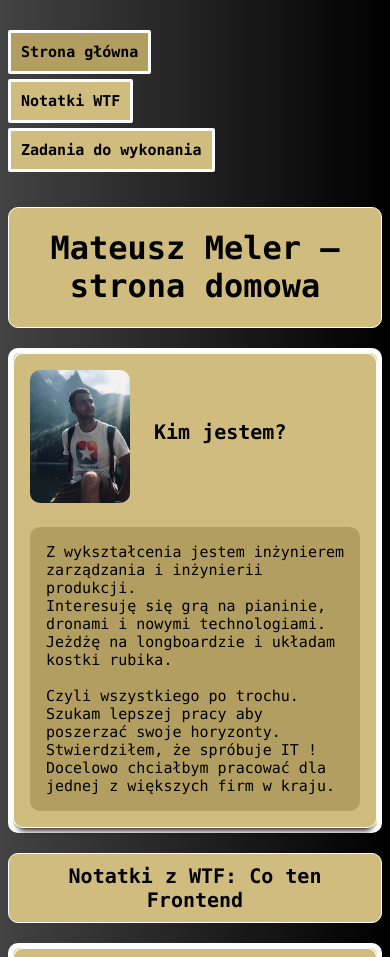
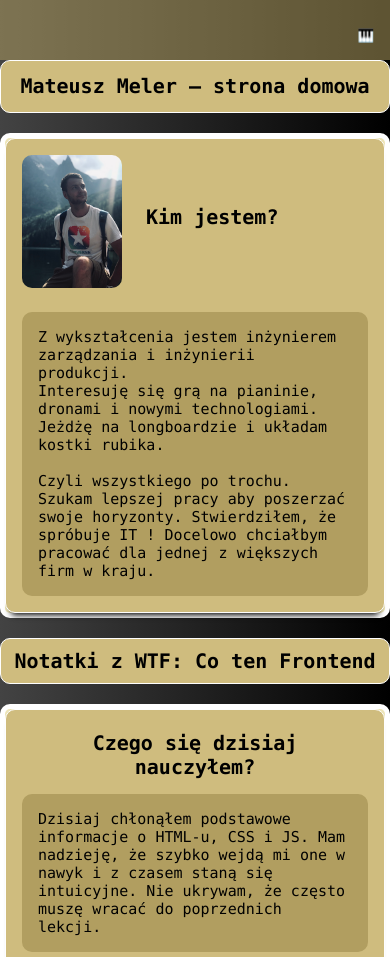
Before and after one commit to Mateusz-Meler/homepage, a plain HTML site: page index.html in a window 390 px wide. Shown: the top 957 px of the page. Drawn offline with Linux system fonts and the light colour scheme.

```diff
--- a/index.html
+++ b/index.html
@@ -8,8 +8,9 @@
   </head>
 
   <body class="monospace">
-    <header id="top">
-      <nav class="navigation">
+    <header class="main-heading" id="top">
+      <button class="hamburger hamburger--js" aria-label="otwórz menu">🎹</button>
+      <nav class="navigation navigation--js">
         <a
           class="navigation__link navigation__link--home-page navigation__link--home-page--js"
           href="index.html"
--- a/main.js
+++ b/main.js
@@ -13,46 +13,25 @@
 const calculate = (myNumber) => myNumber * 7;
 console.log(calculate(8));
 
-const navigation = document.querySelector(".navigation__link--home-page--js");
-const appearMouse = () => {
-  navigation.classList.add("yellow-class");
-};
-navigation.addEventListener("mouseenter", appearMouse);
 
-const dissapearMouse = () => {
-  navigation.classList.remove("yellow-class");
-};
-navigation.addEventListener("mouseleave", dissapearMouse);
+const hamburger = document.querySelector('.hamburger--js');
+hamburger.addEventListener('click', () => {
+    const nav = document.querySelector('.navigation--js');
+    nav.classList.toggle('navigation--open');
+})
 
-const navigation_2 = document.querySelector(".navigation__link--notes--js");
-const appearMouse_2 = () => {
-  navigation_2.classList.add("yellow-class");
-};
-navigation_2.addEventListener("mouseenter", appearMouse_2);
+const navigation = document.querySelector('.navigation__link--home-page--js');
+navigation.addEventListener('mouseenter',() => navigation.classList.add('yellow-class'));
+navigation.addEventListener('mouseleave',() => navigation.classList.remove('yellow-class'));
 
-const dissapearMouse_2 = () => {
-  navigation_2.classList.remove("yellow-class");
-};
-navigation_2.addEventListener("mouseleave", dissapearMouse_2);
+const navigation_2 = document.querySelector('.navigation__link--notes--js');
+navigation_2.addEventListener('mouseenter',() => navigation_2.classList.add('yellow-class'));
+navigation_2.addEventListener('mouseleave',() => navigation_2.classList.remove('yellow-class'));
 
-const navigation_3 = document.querySelector(".navigation__link--tasks--js");
-const appearMouse_3 = () => {
-  navigation_3.classList.add("yellow-class");
-};
-navigation_3.addEventListener("mouseenter", appearMouse_3);
+const navigation_3 = document.querySelector('.navigation__link--tasks--js');
+navigation_3.addEventListener('mouseenter',() => navigation_3.classList.add('yellow-class'));
+navigation_3.addEventListener('mouseleave',() => navigation_3.classList.remove('yellow-class'));
 
-const dissapearMouse_3 = () => {
-  navigation_3.classList.remove("yellow-class");
-};
-navigation_3.addEventListener("mouseleave", dissapearMouse_3);
-
-const topp = document.querySelector(".top--js");
-const appearMouse_4 = () => {
-  topp.classList.add("yellow-class");
-};
-topp.addEventListener("mouseenter", appearMouse_4);
-
-const dissapearMouse_4 = () => {
-  topp.classList.remove("yellow-class");
-};
-topp.addEventListener("mouseleave", dissapearMouse_4);
+const navigation_4 = document.querySelector('.top--js');
+navigation_4.addEventListener('mouseenter',() => navigation_4.classList.add('yellow-class'));
+navigation_4.addEventListener('mouseleave',() => navigation_4.classList.remove('yellow-class'));
--- a/style.css
+++ b/style.css
@@ -12,17 +12,24 @@
   background-image: linear-gradient(to right, #434343 0%, black 100%);
 }
 
+.board {
+  display: grid;
+  grid-template-columns: 1fr 1fr;
+  grid-template-rows: 1fr 1fr 1fr 1fr;
+  row-gap: 20px;
+  column-gap: 30px;
+  background-color: #ece4b7;
+  position: relative;
+  box-sizing: border-box;
+  padding: 30px;
+  border: 5px solid white;
+  border-radius: 10px;
+  margin: 20px 20px 30px 20px;
+}
+
 .monospace {
   font-family: "Lucida Console", Courier, monospace;
   color: #000;
-}
-
-p {
-  background-color: #b19e60;
-  padding: 16px;
-  border-radius: 10px;
-  color: #000;
-  font-size: 20px;
 }
 
 footer {
@@ -30,18 +37,50 @@
   text-align: center;
 }
 
-.top {
-  color: #000;
-  background: #b19e60;
-  padding: 5px;
-  border-radius: 5px;
-  border: 1px solid white;
-  text-decoration: none;
-  margin-bottom: 2px;
+.hamburger {
+  display: none;
 }
 
-.span-yellow {
-  color: yellow;
+.header {
+  color: #000;
+  background: #cfbc7e;
+  border-radius: 10px;
+  border: 1px solid #fefefe;
+  margin: 30px 50px 30px 50px;
+  text-align: center;
+  position: sticky;
+  top: 0;
+  z-index: 1000;
+}
+
+.links {
+  padding: 15px 10px 10px 10px;
+  border: 1px solid #fefefe;
+  border-radius: 5px;
+  position: absolute;
+  right: 10px;
+  bottom: 10px;
+}
+
+.links__facebook {
+  border-radius: 10px;
+}
+
+.links__linkedin {
+  border-radius: 10px;
+}
+
+.main-board {
+  background: #ece4b7;
+  border-radius: 10px;
+  margin: 0 20px 30px 20px;
+  border: 5px solid white;
+  padding: 30px;
+}
+
+.main-board__link {
+  position: relative;
+  border: 1px solid #fefefe;
 }
 
 .navigation {
@@ -49,6 +88,7 @@
   display: flex;
   justify-content: center;
 }
+
 .navigation__link {
   color: #000;
   padding: 20px;
@@ -65,28 +105,26 @@
   color: #000;
 }
 
-.yellow-class {
-  color: #ffd900;
+.notes {
+  color: #000;
+  text-align: center;
+  font-size: 2rem;
+  padding: 16px;
+  border: 1px solid #fefefe;
+  border-radius: 10px;
+  margin: 30px 50px 30px 50px;
+  background-color: #cfbc7e;
+  position: sticky;
+  top: 1px;
+  z-index: 2000;
 }
 
-.main-board {
-  background: #ece4b7;
+p {
+  background-color: #b19e60;
+  padding: 16px;
   border-radius: 10px;
-  margin: 0 20px 30px 20px;
-  border: 5px solid white;
-  padding: 30px;
-}
-
-.header {
   color: #000;
-  background: #cfbc7e;
-  border-radius: 10px;
-  border: 1px solid #fefefe;
-  margin: 30px 50px 30px 50px;
-  text-align: center;
-  position: sticky;
-  top: 0;
-  z-index: 1000;
+  font-size: 20px;
 }
 
 .section {
@@ -97,6 +135,7 @@
   position: relative;
   box-shadow: 0 8px 6px -6px black;
 }
+
 .section__description {
   display: inline-block;
   background: #b19e60;
@@ -122,48 +161,19 @@
   left: 400px;
   font-size: 2rem;
 }
-}
-.main-board__link {
-  position: relative;
-  border: 1px solid #fefefe;
+.span-yellow {
+  color: yellow;
 }
 
-.links {
-  padding: 15px 10px 10px 10px;
-  border: 1px solid #fefefe;
+.top {
+  color: #000;
+  background: #b19e60;
+  padding: 5px;
   border-radius: 5px;
-  position: absolute;
-  right: 10px;
-  bottom: 10px;
+  border: 1px solid white;
+  text-decoration: none;
+  margin-bottom: 2px;
 }
-
-.links__facebook {
-  border-radius: 10px;
-}
-
-.links__linkedin {
-  border-radius: 10px;
-}
-
-.week-summary__description {
-  color: #000;
-  background-color: #b19e60;
-}
-.board {
-  display: grid;
-  grid-template-columns: 1fr 1fr;
-  grid-template-rows: 1fr 1fr 1fr 1fr;
-  row-gap: 20px;
-  column-gap: 30px;
-  background-color: #ece4b7;
-  position: relative;
-  box-sizing: border-box;
-  padding: 30px;
-  border: 5px solid white;
-  border-radius: 10px;
-  margin: 20px 20px 30px 20px;
-}
-
 .week-summary {
   padding: 16px;
   border: 1px solid #fefefe;
@@ -171,59 +181,81 @@
   margin: 0px 0px 10px 0px;
   background-color: #cfbc7e;
   z-index: 1000;
-
   box-shadow: 0 8px 6px -6px black;
 }
 
-.notes {
+.week-summary__description {
   color: #000;
-  text-align: center;
-  font-size: 2rem;
-  padding: 16px;
-  border: 1px solid #fefefe;
-  border-radius: 10px;
-  margin: 30px 50px 30px 50px;
-  background-color: #cfbc7e;
-  position: sticky;
-  top: 1px;
-  z-index: 2000;
+  background-color: #b19e60;
 }
+
 .week-summary__title {
   color: #000;
   text-align: center;
   font-size: 25px;
 }
 
+.yellow-class {
+  color: #ffd900;
+}
+
 @media screen and (max-width: 1023px) {
 
+  .board {
+    display: block;
+    width: 100%;
+    height: 100%;
+    margin: 0 0 20px 0;
+    padding: 0;
+  }
+
+  footer {
+    margin-top: 20px;
+  }
+
+  .header {
+    margin: 20px 0 20px 0;
+    font-size: 10px;
+    position: static;
+  }
+
+  .links {
+    display: none;
+  }
+
+  .main-board {
+    width: 100%;
+    height: 100%;
+    margin: 0;
+    padding: 0;
+  }
+
   .navigation {
-    display: flex;
-    flex-direction: column;
-    align-items: flex-start;
+    width: 100%;
+    padding: 10px;
+    margin: 0;
+    display: block;
+    width: 50%;
+  }
 
-  }
   .navigation__link {
-    padding: 10px;
+    display: block;
+    padding: 5px;
     font-size: 15px;
-    border-radius: 2px;
+    border-radius: 5px;
     margin-bottom: 5px;
     font-weight: bolder;
   }
+
   .section {
     display: block;
   }
-  .section__title {
-    position: absolute;
-    left: 310px;
-    top: 50px;
-    font-size: 20px;
-  }
+
   .section__description {
     display: block;
     position: static;
     max-height: 100%;
     margin: 0;
-
   }
 
   .section__muntain-picture {
@@ -233,70 +265,83 @@
     margin-bottom: 20px;
   }
 
-  .main-board {
-    width: 100%;
-    height: 100%;
-    margin: 0;
-    padding: 0;
+  .section__title {
+    position: absolute;
+    left: 310px;
+    top: 50px;
+    font-size: 20px;
+  }
 
+  .notes {
+    font-size: 20px;
+    margin: 20px 0 20px 0;
+    padding: 10px;
+    position: static;
   }
-  .board {
-    display: block;
-    width: 100%;
-    height: 100%;
-    margin: 0 0 20px 0;
-    padding: 0;
+
+  .top {
+    margin-top: 20px;
   }
+
   .week-summary {
-    max-height: 100%;
     margin-bottom: 25px;
-
   }
 
   .week-summary__title {
     font-size: 20px;
     margin: 5px;
   }
-
-  .notes {
-    font-size: 20px;
-    margin: 20px 0 20px 0;
-    padding: 10px;
 }
 
-  .header {
-    margin: 20px 0 20px 0;
+@media screen and (max-width: 767px) {
+
+  .hamburger {
+    display: inline-block;
+    position: absolute;
+    top: 27px;
+    right: 10px;
+    border: 0;
+    background: none;
+  }
+
+  main {
+    margin: 60px auto 0;
 
   }
+  .main-heading {
+    background: #b19e6088;
+    min-height: 60px;
+    position: fixed;
+    top: 0;
+    width: 100%;
+    z-index: 1000;
+  }
 
-  .links {
+  .navigation {
     display: none;
   }
 
-  footer {
-    margin-top: 20px;
+  .navigation--open {
+    display: block;
   }
 
-  .top {
-    margin-top: 20px;
-  }
-}
-
-@media screen and (max-width: 767px) {
   .section__title {
     position: absolute;
     left: 140px;
     top: 50px;
-
   }
 }
 
 @media screen and (max-width: 1350px) {
-  p {
-    font-size: 15px;
-  }
 
   footer {
     margin-top: 10px;
   }
+  .monospace {
+    margin: 0;
   }
+
+  p {
+    font-size: 15px;
+  }
+}
```
Also changed, not shown: nauka-html.html (+4 -3 lines), zadania.html (+4 -4 lines). Lines whose indentation alone changed are shown as unchanged.
